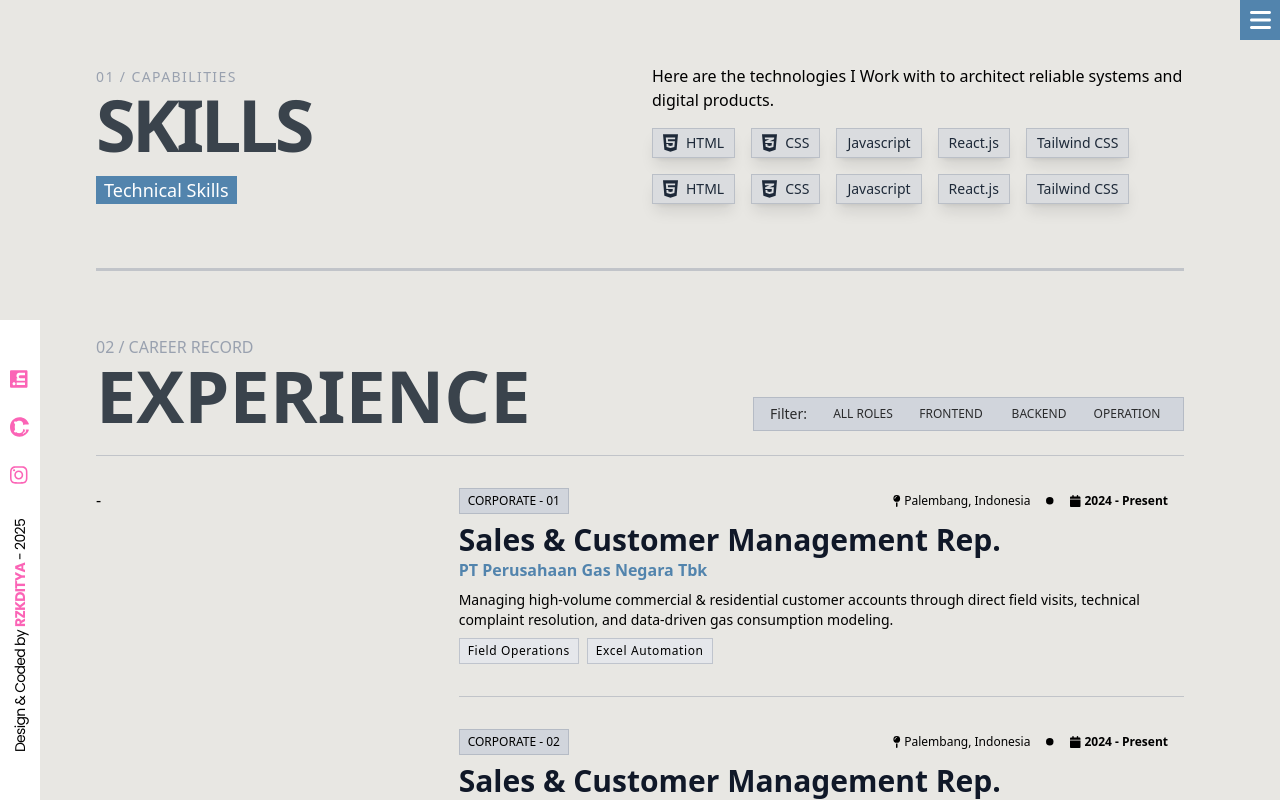
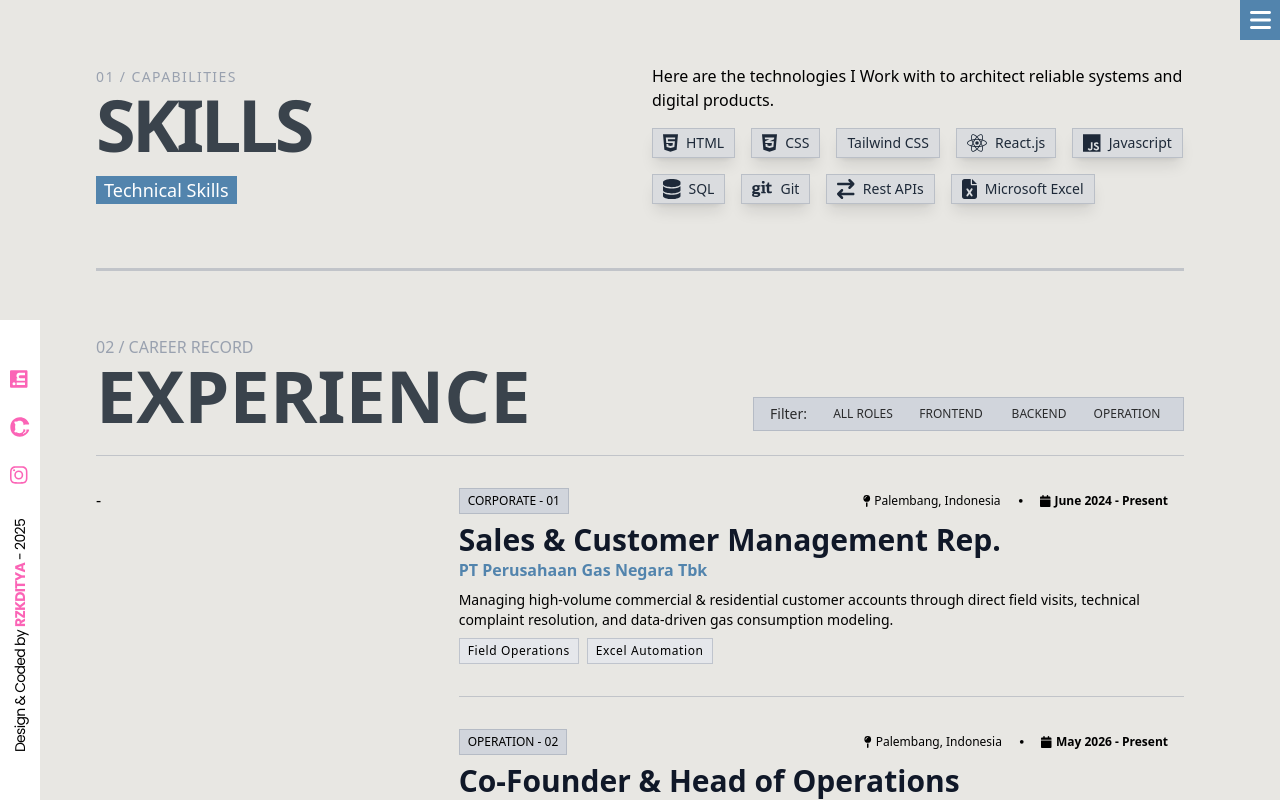
Before and after one commit to rzkditya/Personal-Portofolio, a React (Vite) app: page /Career in a window 1280 px wide. Built offline with nearby package versions, Linux system fonts and the light colour scheme; a web font is replaced by a local one.

Commit message:
feat: update FontAwesome icons to version 7.3.1; enhance TechSkills data and improve Academic component layout

```diff
--- a/package.json
+++ b/package.json
@@ -11,7 +11,7 @@
   },
   "dependencies": {
     "@fortawesome/fontawesome-svg-core": "^6.7.2",
-    "@fortawesome/free-brands-svg-icons": "^6.7.2",
+    "@fortawesome/free-brands-svg-icons": "^7.3.1",
     "@fortawesome/free-regular-svg-icons": "^6.7.2",
     "@fortawesome/free-solid-svg-icons": "^6.7.2",
     "@fortawesome/react-fontawesome": "^0.2.2",
--- a/src/components/atom/ExperienceList.jsx
+++ b/src/components/atom/ExperienceList.jsx
@@ -25,9 +25,9 @@ const ExperienceList = ({
           <FontAwesomeIcon
             icon="fa-solid fa-circle"
             size="2xs"
-            className="mx-4"
+            className="mx-4 scale-50"
           />
-          <span className="font-bold">
+          <span className="flex items-center font-bold">
             <FontAwesomeIcon icon="fa-solid fa-calendar" className="mr-1" />
             {dates}
           </span>
--- a/src/components/organism/Academic.jsx
+++ b/src/components/organism/Academic.jsx
@@ -29,7 +29,7 @@ const Academic = () => {
           <div>
             <div className="flex justify-between items-baseline">
               <h3>Universitas Sriwijaya</h3>
-              <span className="text-sm">2017-2022</span>
+              <span className="text-sm">2017 - 2022</span>
             </div>
             <p className="text-accent-blue text-md font-semibold">
               Bachelors of Computer Systems
--- a/src/datas/TechSkills.js
+++ b/src/datas/TechSkills.js
@@ -1,21 +1,32 @@
 export const skillsData = [
   { name: "HTML", category: "Front-End", icon: "fa-brands fa-html5" },
   { name: "CSS", category: "Front-End", icon: "fa-brands fa-css3-alt" },
-  { name: "Javascript", category: "Language", icon: "" },
-  { name: "React.js", category: "Front-End", icon: "" },
-  { name: "Tailwind CSS", category: "Front-End", icon: "" },
-  { name: "HTML", category: "Front-End", icon: "fa-brands fa-html5" },
-  { name: "CSS", category: "Front-End", icon: "fa-brands fa-css3-alt" },
-  { name: "Javascript", category: "Language", icon: "" },
-  { name: "React.js", category: "Front-End", icon: "" },
-  { name: "Tailwind CSS", category: "Front-End", icon: "" },
+  {
+    name: "Tailwind CSS",
+    category: "Front-End",
+    icon: "fa-brands fa-tailwind-css",
+  },
+  { name: "React.js", category: "Front-End", icon: "fa-brands fa-react" },
+  { name: "Javascript", category: "Front-End", icon: "fa-brands fa-js" },
+  { name: "SQL", category: "Back-End", icon: "fa-solid fa-database" },
+  { name: "Git", category: "Tools", icon: "fa-brands fa-git" },
+  {
+    name: "Rest APIs",
+    category: "Back-End",
+    icon: "fa-solid fa-arrow-right-arrow-left",
+  },
+  {
+    name: "Microsoft Excel",
+    category: "Tools",
+    icon: "fa-solid fa-file-excel",
+  },
 ];
 
 export const experienceData = [
   {
     category: "Corporate",
     location: "Palembang, Indonesia",
-    dates: "2024 - Present",
+    dates: "June 2024 - Present",
     title: "Sales & Customer Management Rep.",
     company: "PT Perusahaan Gas Negara Tbk",
     description:
@@ -23,23 +34,19 @@ export const experienceData = [
     skills: ["Field Operations", "Excel Automation"],
   },
   {
-    category: "Corporate",
+    category: "Operation",
     location: "Palembang, Indonesia",
-    dates: "2024 - Present",
-    title: "Sales & Customer Management Rep.",
-    company: "PT Perusahaan Gas Negara Tbk",
+    dates: "May 2026 - Present",
+    title: "Co-Founder & Head of Operations",
+    company: "Odi Et Amo Coffee",
     description:
-      "Managing high-volume commercial & residential customer accounts through direct field visits, technical complaint resolution, and data-driven gas consumption modeling.",
-    skills: ["Field Operations", "Excel Automation"],
-  },
-  {
-    category: "Corporate",
-    location: "Palembang, Indonesia",
-    dates: "2024 - Present",
-    title: "Sales & Customer Management Rep.",
-    company: "PT Perusahaan Gas Negara Tbk",
-    description:
-      "Managing high-volume commercial & residential customer accounts through direct field visits, technical complaint resolution, and data-driven gas consumption modeling.",
-    skills: ["Field Operations", "Excel Automation"],
+      "Architecting internal operational workflows, supply chain systems, and automated financial tracking software for high-throughput F&B sales.",
+    skills: [
+      "Operations",
+      "POS Architecture",
+      "App Script",
+      "Supply Chain",
+      "Product R&D",
+    ],
   },
 ];
```
Also changed, not shown: src/datas/ExperienceDetails.js (deleted), 1 other file (tests, documents, lock files or other folders).
